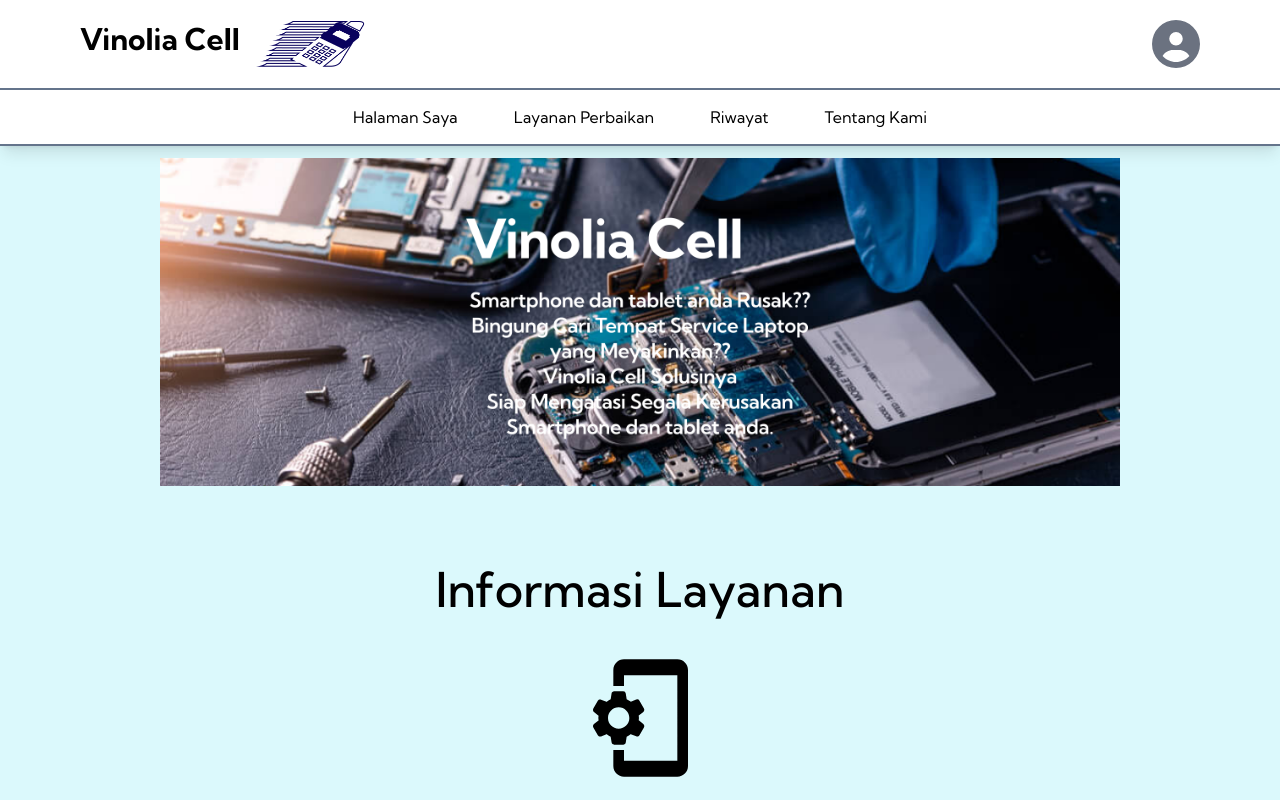
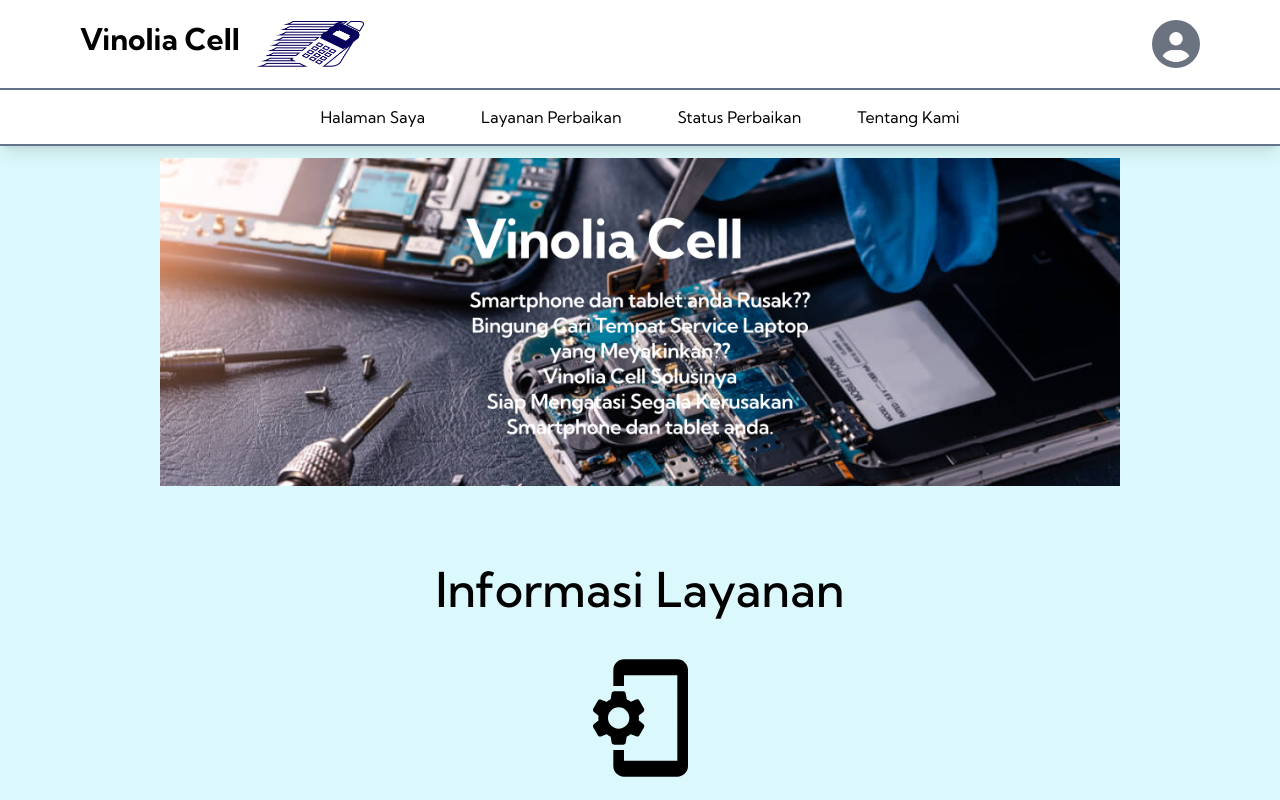
Before and after one commit to amelia-iky/vinoliacell-frontend, a React (Vite) app: page / in a window 1280 px wide. Shown: the top 800 px of the page. Built offline with nearby package versions, Linux system fonts and the light colour scheme.

Commit message:
fix: update Navbar links to reflect new route and label for order status

```diff
--- a/src/elements/Navbar.jsx
+++ b/src/elements/Navbar.jsx
@@ -148,9 +148,9 @@ const Navbar = () => {
         </Link>
         <Link
           className='hover:border-2 hover:rounded-md hover:bg-slate-50 p-2'
-          to='/riwayat'
+          to='/status-perbaikan'
         >
-          Riwayat
+          Status Perbaikan
         </Link>
         <Link
           className='hover:border-2 hover:rounded-md hover:bg-slate-50 p-2'
```
